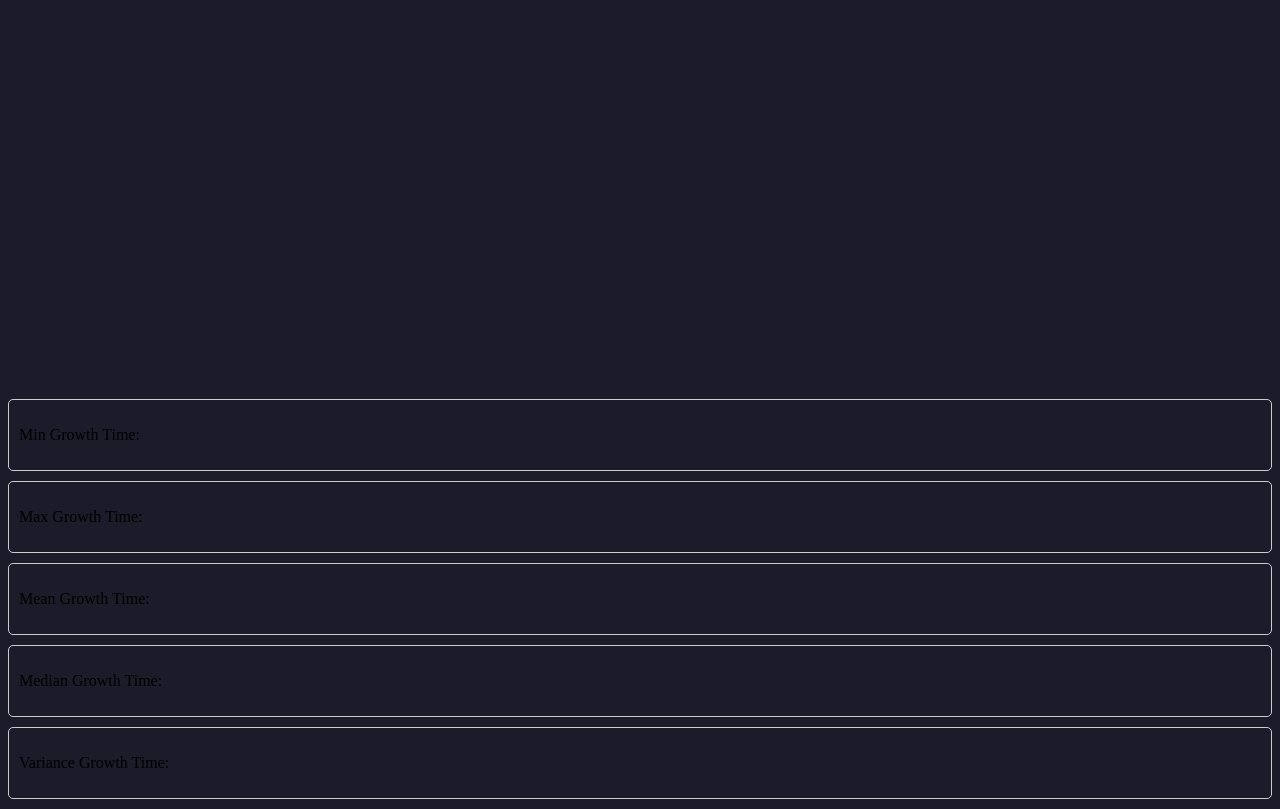
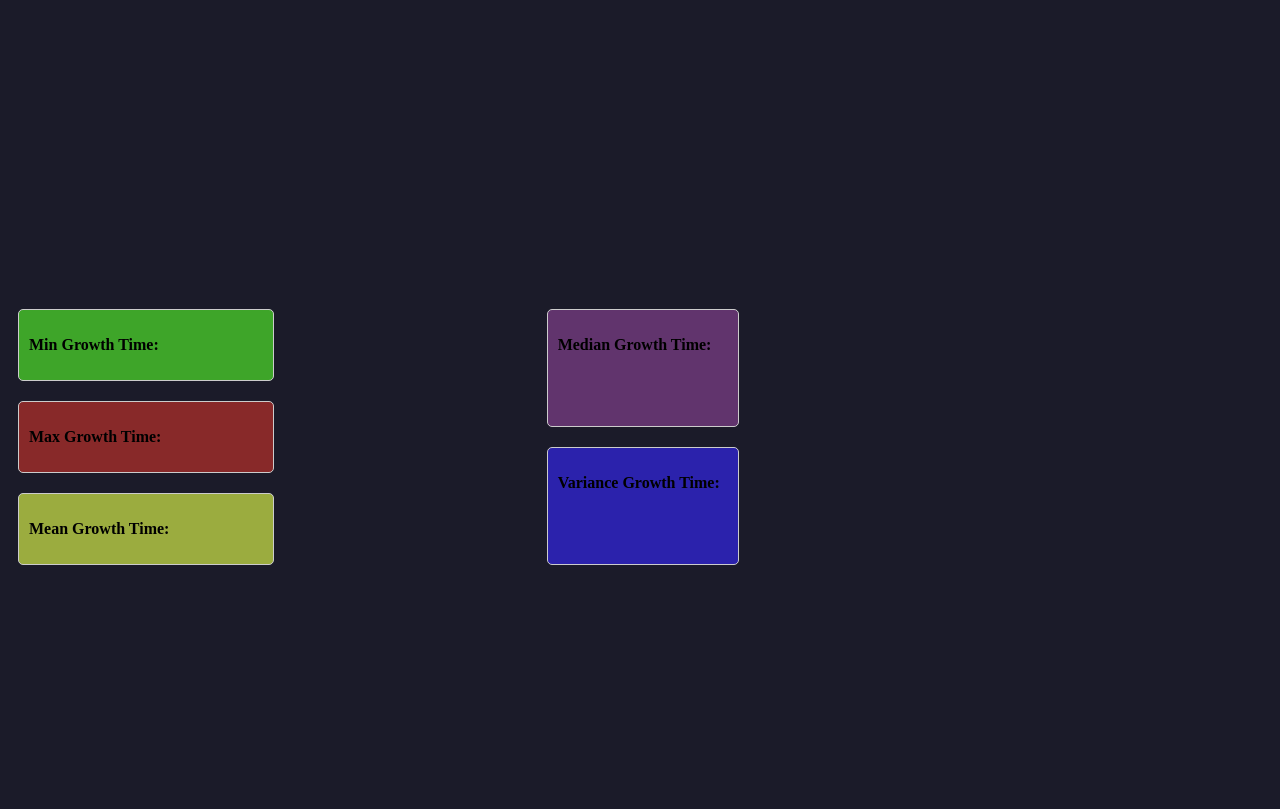
Before and after one commit to megadethwars/pokeapp, a Flask app: page /home in a window 1280 px wide. Shown: the part 109-918 px from the top of the page. After the commit the page ends 674 px from the top, so only its background shows below. Run offline with Flask 3, Linux system fonts and the light colour scheme; a map, chart or similar area stays blank; parts of the project's set-up code (start-up, migrations or seed data) failed here and were passed over.

Commit message:
stable html

```diff
--- a/static/css/styles.css
+++ b/static/css/styles.css
@@ -20,11 +20,43 @@
   color: #ffffff; /* Color blanco para el texto */
 }
 
+.statistics-container {
+  display: flex;
+  flex-wrap: wrap;
+
+}
+
+.row {
+  display: flex;
+  flex-wrap: wrap;
+}
+
 .statistic {
   border: 1px solid #ccc;
   border-radius: 5px;
   padding: 10px;
-  margin-bottom: 10px;
+  margin: 10px;
+  flex-basis: calc(50% - 30px);
+}
+
+.statistic-min {
+  background-color: #3ea529;
+}
+
+.statistic-max {
+  background-color: #882929;
+}
+
+.statistic-mean {
+  background-color: #9bac3f;
+}
+
+.statistic-median {
+  background-color: #61346d;
+}
+
+.statistic-variance {
+  background-color: #2b22ac;
 }
 
 #minGrowthTime,
--- a/templates/index.html
+++ b/templates/index.html
@@ -10,26 +10,33 @@
     <div class="encabezado">
         <h1 class="titulo">Statistics PokeAPI</h1>
     </div>
-    <div id="histograma-container" style="width: 50%; height: 400px;">
+    <div id="histograma-container" style="width: 50%; height: 300px;">
         <canvas id="histogram" class="hist"></canvas>
     </div>
-    <div id="statistics">
-        <div class="statistic">
-          <p>Min Growth Time: <span id="minGrowthTime"></span></p>
+
+    <div id="statistics" class="statistics-container">
+        <div class="row">
+          <div class="statistic statistic-min">
+            <p style=" font-weight: bold;">Min Growth Time: <span id="minGrowthTime"></span></p>
+          </div>
+          <div class="statistic statistic-max">
+            <p style=" font-weight: bold;">Max Growth Time: <span id="maxGrowthTime"></span></p>
+          </div>
+          <div class="statistic statistic-mean">
+            <p style=" font-weight: bold;">Mean Growth Time: <span id="meanGrowthTime"></span></p>
+          </div>
         </div>
-        <div class="statistic">
-          <p>Max Growth Time: <span id="maxGrowthTime"></span></p>
+        <div class="row">
+          <div class="statistic statistic-median">
+            <p style=" font-weight: bold;">Median Growth Time: <span id="medianGrowthTime"></span></p>
+          </div>
+          <div class="statistic statistic-variance">
+            <p style=" font-weight: bold;">Variance Growth Time: <span id="varianceGrowthTime"></span></p>
+          </div>
         </div>
-        <div class="statistic">
-          <p>Mean Growth Time: <span id="meanGrowthTime"></span></p>
-        </div>
-        <div class="statistic">
-          <p>Median Growth Time: <span id="medianGrowthTime"></span></p>
-        </div>
-        <div class="statistic">
-          <p>Variance Growth Time: <span id="varianceGrowthTime"></span></p>
-        </div>
-    </div>
+      </div>
+
+
 
 
     <script>
```
